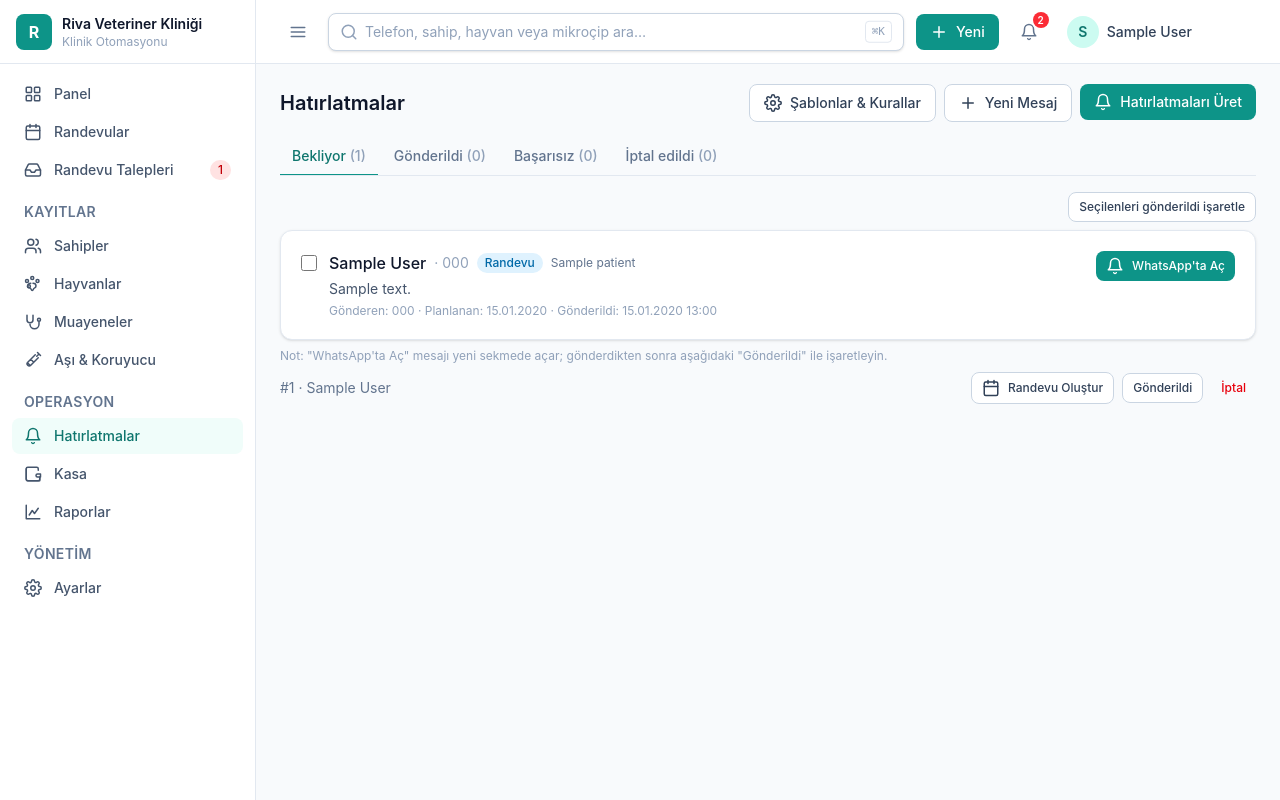
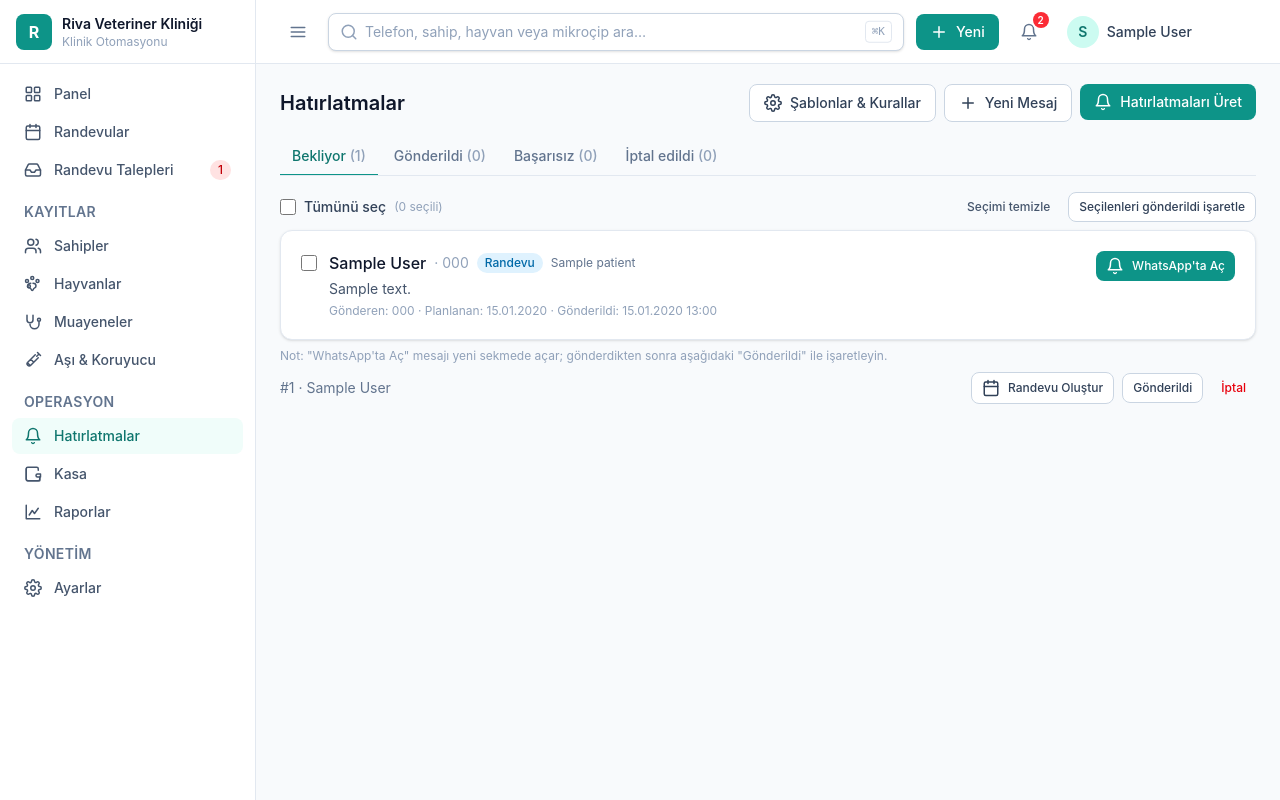
Before and after one commit to ahmertsengol/riva-otomasyon, a Django app: page /hatirlatmalar/ in a window 1280 px wide. Run offline with Django 5.2, Linux system fonts and the light colour scheme; a user stored in the database is signed in; data comes from the database, SQL or seed files in the repository; tables that the repository leaves empty hold one stand-in row (values such as "Sample post"); style sheets or scripts are compiled from the project's sources.

Commit message:
Hatırlatma kuyruğuna tümünü seç ekle

```diff
--- a/templates/reminders/queue.html
+++ b/templates/reminders/queue.html
@@ -22,11 +22,19 @@
   {% endfor %}
 </div>
 
-<form method="post" action="{% url 'reminders:bulk_mark_sent' %}">
+<form method="post" action="{% url 'reminders:bulk_mark_sent' %}" id="reminder-bulk-form">
   {% csrf_token %}
   {% if active_status == 'pending' and messages_list %}
-  <div class="flex justify-end mb-2">
-    <button class="btn btn-secondary btn-sm">Seçilenleri gönderildi işaretle</button>
+  <div class="flex flex-wrap items-center justify-between gap-2 mb-2">
+    <label class="inline-flex items-center gap-2 text-sm font-medium text-slate-700">
+      <input id="reminder-select-all" type="checkbox" class="h-4 w-4 rounded border-slate-300 text-brand-600">
+      <span>Tümünü seç</span>
+      <span id="reminder-selected-count" class="text-xs font-normal text-slate-400">(0 seçili)</span>
+    </label>
+    <div class="flex flex-wrap gap-2">
+      <button type="button" id="reminder-clear-selection" class="btn btn-ghost btn-sm">Seçimi temizle</button>
+      <button class="btn btn-secondary btn-sm">Seçilenleri gönderildi işaretle</button>
+    </div>
   </div>
   {% endif %}
 
@@ -34,7 +42,7 @@
     {% for m in messages_list %}
     <div class="card card-pad flex flex-wrap items-start gap-3">
       {% if active_status == 'pending' %}
-      <input type="checkbox" name="ids" value="{{ m.pk }}" class="mt-1 h-4 w-4 rounded border-slate-300 text-brand-600">
+      <input type="checkbox" name="ids" value="{{ m.pk }}" class="js-reminder-checkbox mt-1 h-4 w-4 rounded border-slate-300 text-brand-600">
       {% endif %}
       <div class="flex-1 min-w-[14rem]">
         <div class="flex items-center gap-2 flex-wrap">
@@ -81,3 +89,38 @@
 </div>
 {% endif %}
 {% endblock %}
+
+{% block extra_js %}
+{{ block.super }}
+{% if active_status == 'pending' and messages_list %}
+<script>
+document.addEventListener('DOMContentLoaded', function () {
+  const selectAll = document.getElementById('reminder-select-all');
+  const clearSelection = document.getElementById('reminder-clear-selection');
+  const count = document.getElementById('reminder-selected-count');
+  const boxes = Array.from(document.querySelectorAll('.js-reminder-checkbox'));
+  if (!selectAll || !clearSelection || !count || boxes.length === 0) return;
+
+  function refresh() {
+    const checked = boxes.filter((box) => box.checked).length;
+    count.textContent = '(' + checked + ' seçili)';
+    selectAll.checked = checked === boxes.length;
+    selectAll.indeterminate = checked > 0 && checked < boxes.length;
+  }
+
+  selectAll.addEventListener('change', function () {
+    boxes.forEach((box) => { box.checked = selectAll.checked; });
+    refresh();
+  });
+
+  clearSelection.addEventListener('click', function () {
+    boxes.forEach((box) => { box.checked = false; });
+    refresh();
+  });
+
+  boxes.forEach((box) => box.addEventListener('change', refresh));
+  refresh();
+});
+</script>
+{% endif %}
+{% endblock %}
```
Also changed, not shown: tests/test_smoke.py (+5 -1 lines).
